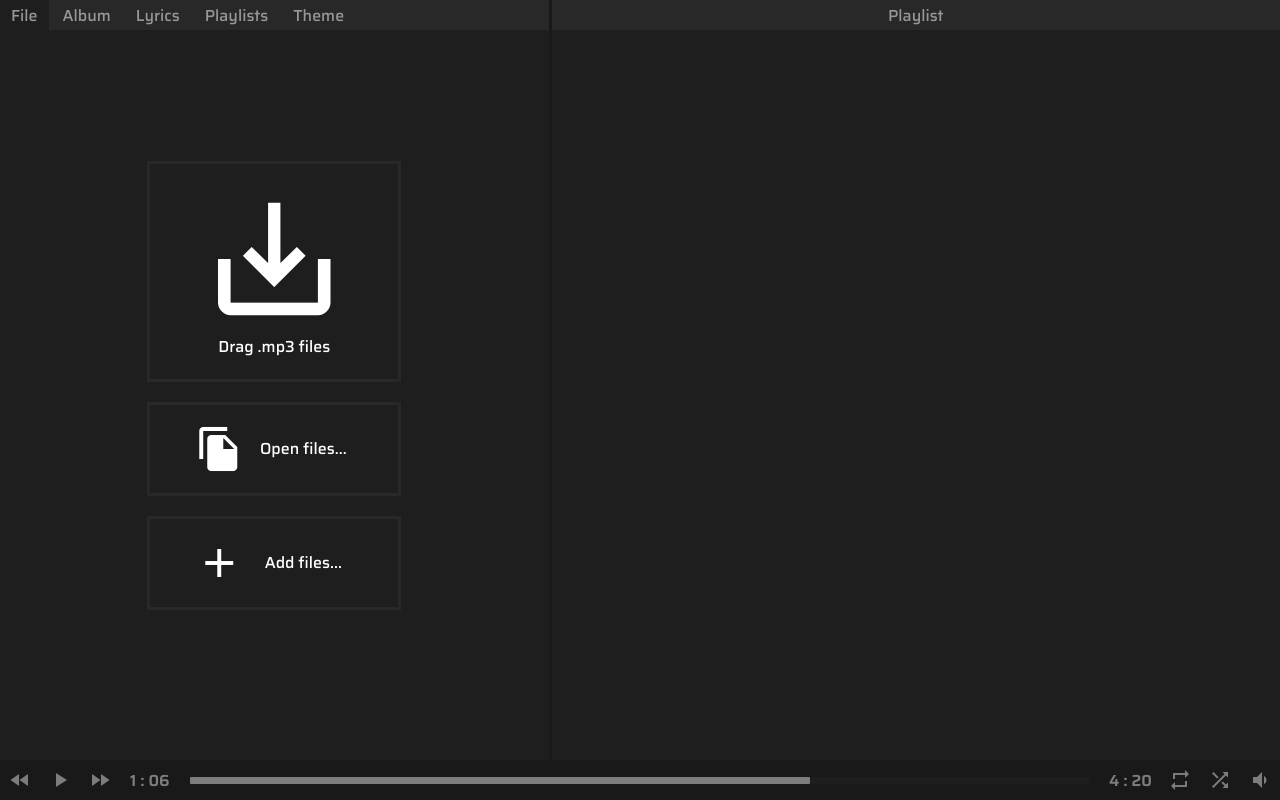
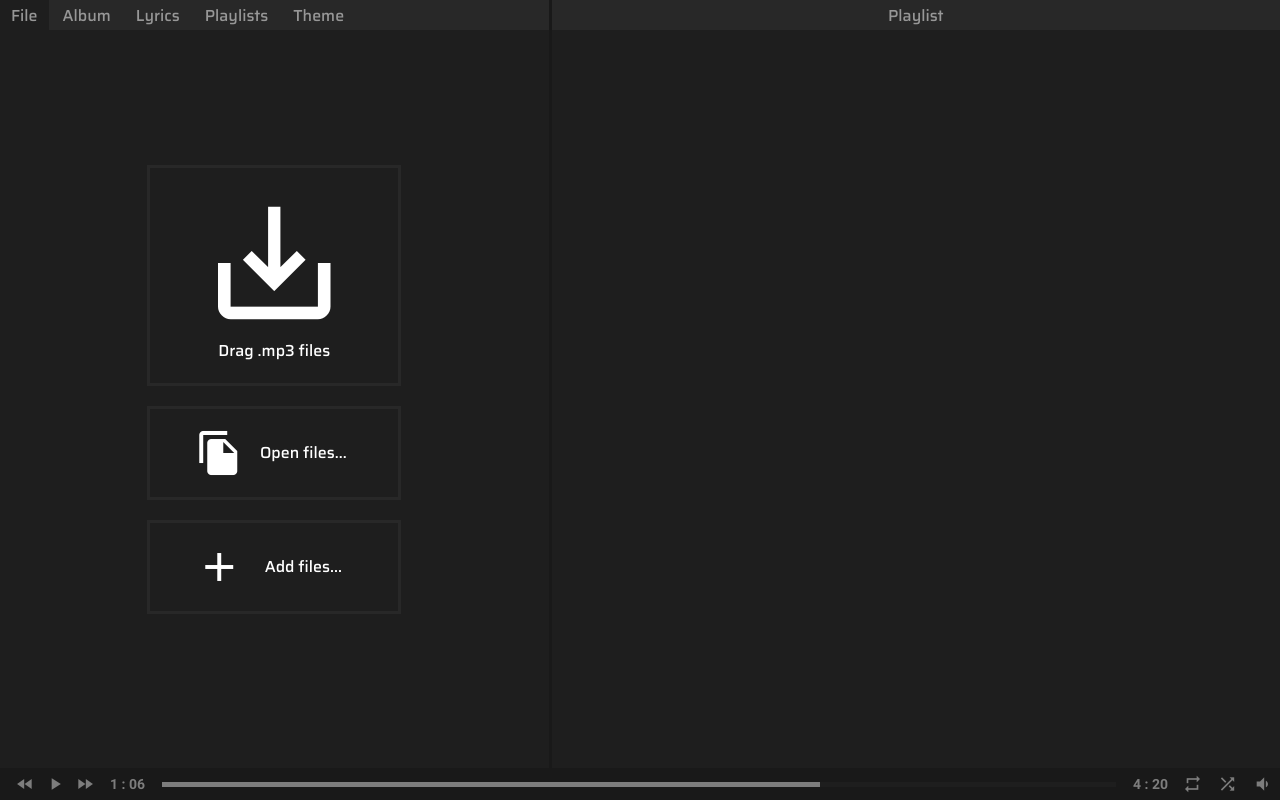
Before and after one commit to kamilmackow98/player, a React (Create React App) app: page / in a window 1280 px wide. Built offline with nearby package versions, Linux system fonts and the light colour scheme.

Commit message:
playbar rework and started event delegation for li elements

```diff
--- a/src/App.tsx
+++ b/src/App.tsx
@@ -2,7 +2,7 @@ import RightPane from "./components/RightPane";
 import LeftPane from "./components/LeftPane";
 import Playbar from "./components/Playbar";
 import Navbar from "./components/Navbar";
-import React, { MouseEvent, ChangeEvent } from "react";
+import React, { ChangeEvent } from "react";
 import jsmediatags from "jsmediatags";
 import "./sass/app.scss";
 
@@ -65,7 +65,7 @@ export const App = () => {
   const addInput_ref = React.useRef<HTMLInputElement>(null); // input to add files to existing / current playlist
 
   /* fires click and opens window to select files */
-  function handleInputsClick(e: MouseEvent) {
+  function handleInputsClick(e: React.MouseEvent) {
     if (e.currentTarget.classList.contains("open-files")) {
       openInput_ref.current!.click();
     } else if (e.currentTarget.classList.contains("add-files")) {
@@ -230,6 +230,8 @@ export const App = () => {
                   albumYearEl.classList.add("album__year");
                   audioUlEl.classList.add("audio__list");
 
+                  audioUlEl.addEventListener("click", handleUlClick);
+
                   /**
                    * * Set attributes and data
                    */
@@ -287,6 +289,10 @@ export const App = () => {
     }
   }
 
+  function handleUlClick(event: MouseEvent) {
+    let target = event.currentTarget;
+  }
+
   function convertSeconds(duration: number) {
     let hours, minutes, seconds;
 
@@ -302,20 +308,6 @@ export const App = () => {
       return minutes + ":" + seconds;
     }
   }
-
-  React.useEffect(() => {
-    console.log("Rerendered");
-    let songLiElements = document.querySelectorAll(".song");
-    let albumUlElements = document.querySelectorAll(".audio__list");
-
-    albumUlElements.forEach(function(item, idx) {
-      item.addEventListener("click", (event) => {
-        if(event.target === songLiElements[idx]) {
-          alert("yes");
-        }
-      });
-    });
-  });
 
   return (
     <div className="app">
--- a/src/components/Playbar.tsx
+++ b/src/components/Playbar.tsx
@@ -11,13 +11,13 @@ const Playbar = () => {
     <div className="playbar">
       <div className="playbar__left-controls">
         <span className="previous">
-          <i className="material-icons md-24">fast_rewind</i>
+          <i className="material-icons md-20">fast_rewind</i>
         </span>
         <span className="play-pause">
-          <i className="material-icons md-24">play_arrow</i>
+          <i className="material-icons md-20">play_arrow</i>
         </span>
         <span className="next">
-          <i className="material-icons md-24">fast_forward</i>
+          <i className="material-icons md-20">fast_forward</i>
         </span>
       </div>
       <div className="playbar__progress">
@@ -39,7 +39,7 @@ const Playbar = () => {
             handleClick(e);
           }}
         >
-          <i className="material-icons md-24">repeat</i>
+          <i className="material-icons md-20">repeat</i>
         </span>
 
         {/* shuffle container */}
@@ -49,12 +49,12 @@ const Playbar = () => {
             handleClick(e);
           }}
         >
-          <i className="material-icons md-24">shuffle</i>
+          <i className="material-icons md-20">shuffle</i>
         </span>
 
         {/* volume container */}
         <div className="playbar__volume">
-          <i className="material-icons md-24 vol-icon">volume_down</i>
+          <i className="material-icons md-20 vol-icon">volume_down</i>
 
           <div className="volume__wrap">
             <span className="bar">
--- a/src/sass/general.scss
+++ b/src/sass/general.scss
@@ -14,6 +14,12 @@
   font-family: "Saira-Regular";
 }
 
+/* bold version */
+@font-face {
+  src: local("Saira-SemiBold"), url("../fonts/Saira-SemiBold.ttf") format("truetype");
+  font-family: "Saira-SemiBold";
+}
+
 /* roboto font monoscape */
 @font-face {
   src: local("Roboto-Regular"), url("../fonts/Roboto-Regular.ttf") format("truetype");
@@ -25,10 +31,9 @@
   font-family: "Roboto-Medium";
 }
 
-/* bold version */
 @font-face {
-  src: local("Saira-SemiBold"), url("../fonts/Saira-SemiBold.ttf") format("truetype");
-  font-family: "Saira-SemiBold";
+  src: local("Roboto-Bold"), url("../fonts/Roboto-Bold.ttf") format("truetype");
+  font-family: "Roboto-Bold";
 }
 
 /* material icons */
@@ -74,6 +79,9 @@
 .material-icons.md-18 {
   font-size: 18px;
 }
+.material-icons.md-20 {
+  font-size: 20px;
+}
 .material-icons.md-24 {
   font-size: 24px;
 }
--- a/src/sass/playbar.scss
+++ b/src/sass/playbar.scss
@@ -3,16 +3,16 @@
   background-color: $secondary;
   grid-area: playbar;
   display: flex;
-  height: 40px;
+  height: 32px;
   width: 100%;
 
-  font-family: "Saira-SemiBold";
+  font-family: "Roboto-Bold";
 
   color: $third;
   z-index: 10;
 
   user-select: none;
-  font-size: 16px;
+  font-size: 14px;
 }
 
 /* current time, progress and song time */
@@ -30,12 +30,12 @@
   .duration {
     white-space: nowrap;
     user-select: none;
-    padding: 0 20px;
+    padding: 0 17px;
     width: auto;
   }
 
   .duration {
-    padding-right: 8px;
+    padding-right: 7px;
   }
 
   .current-time {
@@ -45,8 +45,7 @@
   /* bar for entire song duration */
   .progress-bar {
     background-color: $primary;
-    border-radius: 1px;
-    height: 7px;
+    height: 5px;
     width: 100%;
 
     display: flex;
@@ -63,7 +62,6 @@
       box-shadow: 0px 0px 5px rgba(255, 255, 255, 0);
       transition: all 200ms ease;
       background-color: $third;
-      border-radius: 1px;
       width: 69%;
     }
   }
@@ -75,6 +73,8 @@
   align-items: center;
   display: flex;
 
+  margin-left: 10px;
+
   /* controls - containers [not icons] */
   .previous,
   .play-pause,
@@ -84,7 +84,7 @@
     color: $third;
 
     height: 100%;
-    width: 40px;
+    width: 30px;
 
     transition: all 200ms ease;
     user-select: none;
@@ -120,7 +120,7 @@
 
     text-shadow: 0px 0px 5px rgba(255, 255, 255, 0);
     transition: all 200ms ease;
-    width: 40px;
+    width: 35px;
 
     /* when selected */
     &.selected {
@@ -143,14 +143,14 @@
     background-color: $secondary;
     max-height: 70vh;
     height: 200px;
-    width: 40px;
+    width: 35px;
 
-    transform: translate3d(0, 110%, 0);
+    transform: translate3d(110%, 0, 0);
     transition: all 250ms ease;
     z-index: -1;
 
     position: absolute;
-    bottom: 40px;
+    bottom: 32px;
     left: 0;
 
     justify-content: center;
@@ -162,7 +162,7 @@
       background-color: $primary;
       transition: all 0.25s ease;
       height: 80%;
-      width: 25%;
+      width: 20%;
 
       display: flex;
 
```
